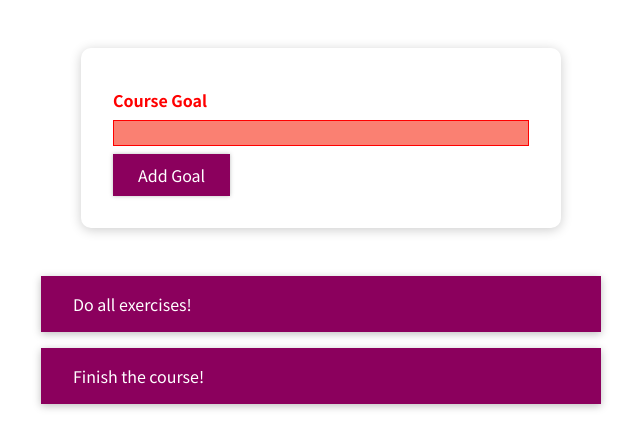
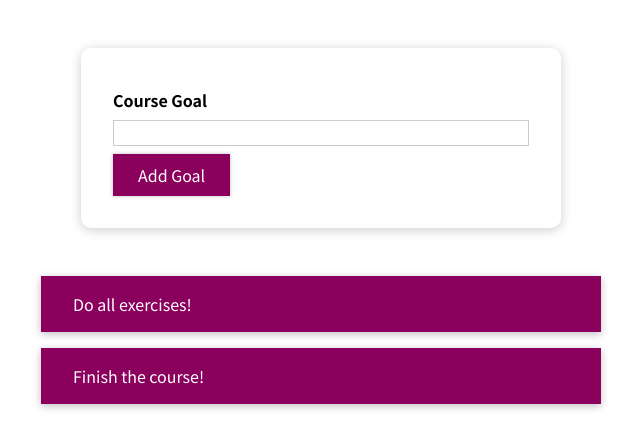
Before and after one commit to Aman07a/react-complete-guide, a React (Create React App) app: page / in a window 1280 px wide. Shown: the top 448 px of the page, without its empty margins (319-959 px from the left). Built offline with nearby package versions, Linux system fonts and the light colour scheme.

Commit message:
Setting CSS Classes Dynamically

```diff
--- a/src/components/CourseGoals/CourseInput/CourseInput.css
+++ b/src/components/CourseGoals/CourseInput/CourseInput.css
@@ -22,3 +22,12 @@
     background: #fad0ec;
     border-color: #8b005d;
 }
+
+.form-control.invalid input {
+    border-color: red;
+    background: #ffd7d7;
+}
+
+.form-control.invalid label {
+    color: red;
+}
--- a/src/components/CourseGoals/CourseInput/CourseInput.js
+++ b/src/components/CourseGoals/CourseInput/CourseInput.js
@@ -5,7 +5,7 @@
 
 const CourseInput = (props) => {
   const [enteredValue, setEnteredValue] = useState("");
-  const [isValid, setIsValid] = useState("");
+  const [isValid, setIsValid] = useState(true);
 
   const goalInputChangeHandler = (event) => {
     if (event.target.value.trim().length > 0) {
@@ -28,16 +28,9 @@
 
   return (
     <form onSubmit={formSubmitHandler}>
-      <div className="form-control">
-        <label style={{ color: !isValid ? "red" : "black" }}>Course Goal</label>
-        <input
-          style={{
-            borderColor: !isValid ? "red" : "#ccc",
-            background: !isValid ? "salmon" : "transparent",
-          }}
-          type="text"
-          onChange={goalInputChangeHandler}
-        />
+      <div className={`form-control ${!isValid ? "invalid" : ""}`}>
+        <label>Course Goal</label>
+        <input type="text" onChange={goalInputChangeHandler} />
       </div>
       <Button type="submit">Add Goal</Button>
     </form>
--- a/src/components/UI/Button/Button.css
+++ b/src/components/UI/Button/Button.css
@@ -1,9 +1,9 @@
 .button {
     font: inherit;
     padding: 0.5rem 1.5rem;
-    background: #8b005d;
     border: 1px solid #8b005d;
     color: white;
+    background: #8b005d;
     box-shadow: 0 0 4px rgba(0, 0, 0, 0.26);
     cursor: pointer;
 }
```
